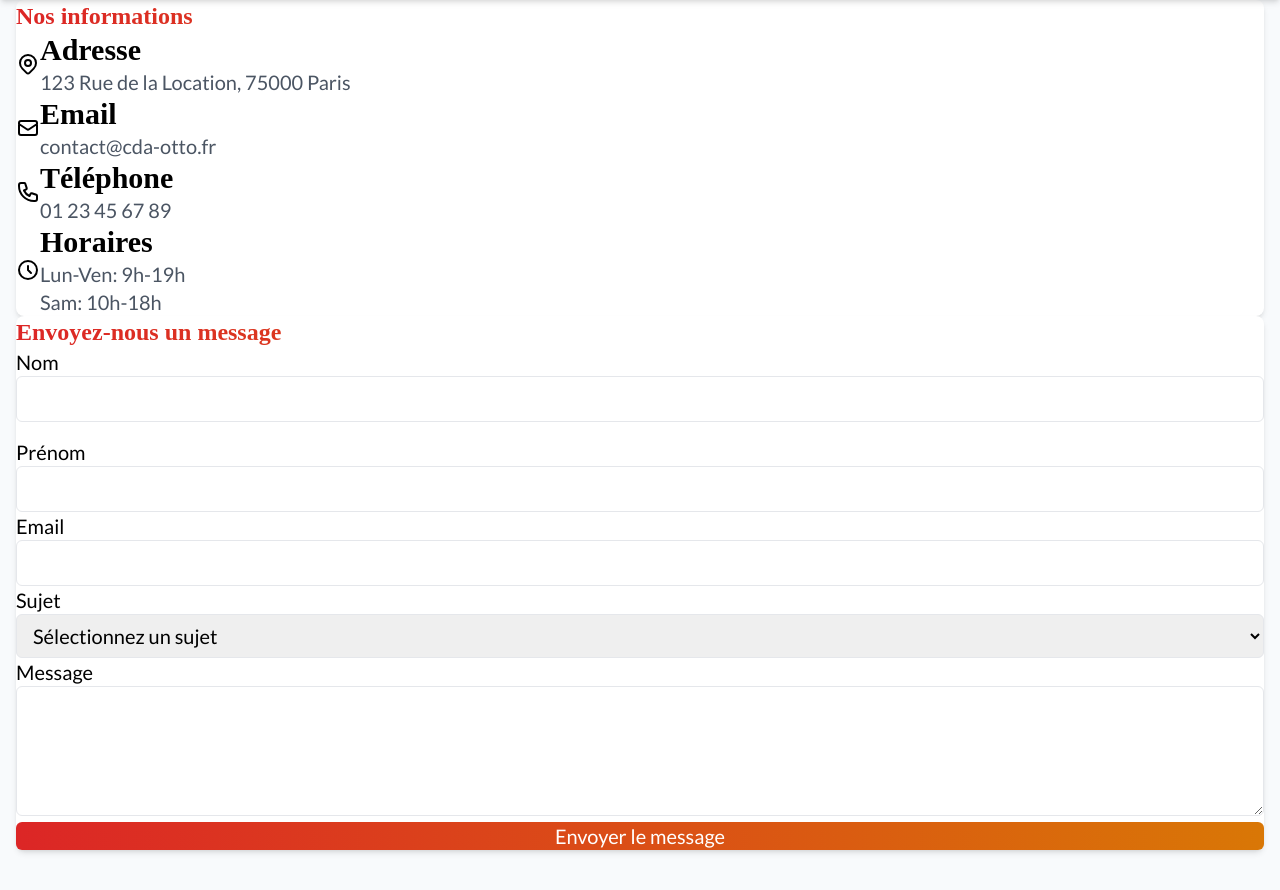
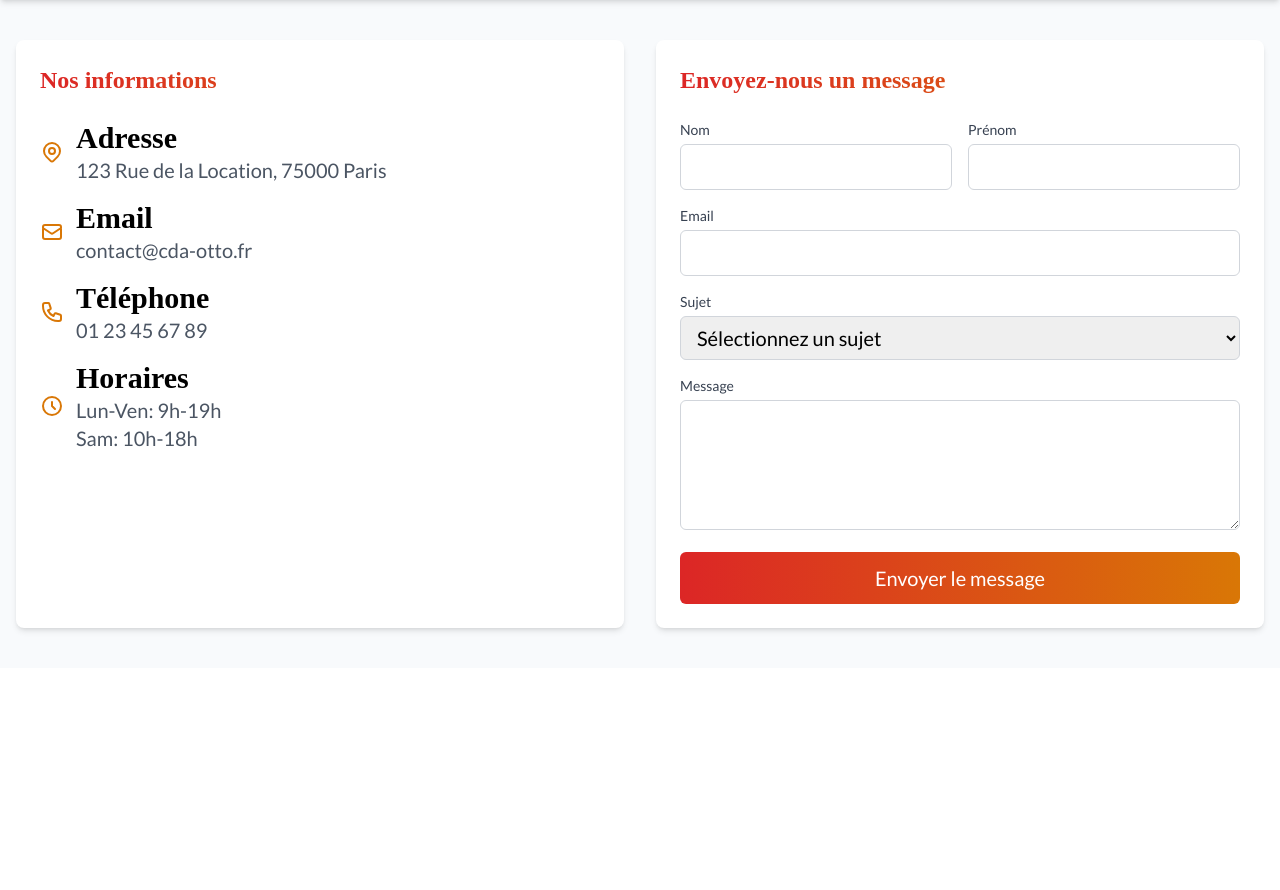
Before and after one commit to MarvinDlls/cda-otto, a PHP site: page /contact in a window 1280 px wide. Shown: the part 213-1103 px from the top of the page. After the commit the page ends 846 px from the top, so only its background shows below. Run offline with PHP 8.4, Linux system fonts and the light colour scheme; some web fonts are replaced.

Commit message:
New output

```diff
--- a/src/assets/css/output.css
+++ b/src/assets/css/output.css
@@ -623,6 +623,34 @@ video {
   margin-top: 1rem;
 }
 
+.mb-4 {
+  margin-bottom: 1rem;
+}
+
+.mb-8 {
+  margin-bottom: 2rem;
+}
+
+.mt-12 {
+  margin-top: 3rem;
+}
+
+.mb-1 {
+  margin-bottom: 0.25rem;
+}
+
+.mb-10 {
+  margin-bottom: 2.5rem;
+}
+
+.mb-6 {
+  margin-bottom: 1.5rem;
+}
+
+.block {
+  display: block;
+}
+
 .flex {
   display: flex;
 }
@@ -679,12 +707,24 @@ video {
   max-width: 80rem;
 }
 
+.max-w-sm {
+  max-width: 24rem;
+}
+
+.max-w-xl {
+  max-width: 36rem;
+}
+
 .flex-1 {
   flex: 1 1 0%;
 }
 
 .grid-cols-1 {
   grid-template-columns: repeat(1, minmax(0, 1fr));
+}
+
+.grid-cols-2 {
+  grid-template-columns: repeat(2, minmax(0, 1fr));
 }
 
 .flex-col {
@@ -719,10 +759,24 @@ video {
   gap: 1rem;
 }
 
+.gap-3 {
+  gap: 0.75rem;
+}
+
+.gap-8 {
+  gap: 2rem;
+}
+
 .space-y-2 > :not([hidden]) ~ :not([hidden]) {
   --tw-space-y-reverse: 0;
   margin-top: calc(0.5rem * calc(1 - var(--tw-space-y-reverse)));
   margin-bottom: calc(0.5rem * var(--tw-space-y-reverse));
+}
+
+.space-y-4 > :not([hidden]) ~ :not([hidden]) {
+  --tw-space-y-reverse: 0;
+  margin-top: calc(1rem * calc(1 - var(--tw-space-y-reverse)));
+  margin-bottom: calc(1rem * var(--tw-space-y-reverse));
 }
 
 .rounded-full {
@@ -772,6 +826,11 @@ video {
   border-color: rgb(229 231 235 / var(--tw-border-opacity, 1));
 }
 
+.border-gray-300 {
+  --tw-border-opacity: 1;
+  border-color: rgb(209 213 219 / var(--tw-border-opacity, 1));
+}
+
 .bg-slate-100 {
   --tw-bg-opacity: 1;
   background-color: rgb(241 245 249 / var(--tw-bg-opacity, 1));
@@ -780,6 +839,11 @@ video {
 .bg-white {
   --tw-bg-opacity: 1;
   background-color: rgb(255 255 255 / var(--tw-bg-opacity, 1));
+}
+
+.bg-gray-100 {
+  --tw-bg-opacity: 1;
+  background-color: rgb(243 244 246 / var(--tw-bg-opacity, 1));
 }
 
 .bg-gradient-to-b {
@@ -851,6 +915,10 @@ video {
   padding: 1rem;
 }
 
+.p-6 {
+  padding: 1.5rem;
+}
+
 .px-3 {
   padding-left: 0.75rem;
   padding-right: 0.75rem;
@@ -864,6 +932,16 @@ video {
 .py-2 {
   padding-top: 0.5rem;
   padding-bottom: 0.5rem;
+}
+
+.px-6 {
+  padding-left: 1.5rem;
+  padding-right: 1.5rem;
+}
+
+.py-3 {
+  padding-top: 0.75rem;
+  padding-bottom: 0.75rem;
 }
 
 .pb-1 {
@@ -926,6 +1004,16 @@ video {
   line-height: 2.25rem;
 }
 
+.text-9xl {
+  font-size: 8rem;
+  line-height: 1;
+}
+
+.text-sm {
+  font-size: 0.875rem;
+  line-height: 1.25rem;
+}
+
 .font-bold {
   font-weight: 700;
 }
@@ -940,6 +1028,10 @@ video {
 
 .font-light {
   font-weight: 300;
+}
+
+.font-medium {
+  font-weight: 500;
 }
 
 .uppercase {
@@ -983,12 +1075,31 @@ video {
   color: rgb(75 85 99 / var(--tw-text-opacity, 1));
 }
 
+.text-gray-800 {
+  --tw-text-opacity: 1;
+  color: rgb(31 41 55 / var(--tw-text-opacity, 1));
+}
+
+.text-amber-600 {
+  --tw-text-opacity: 1;
+  color: rgb(217 119 6 / var(--tw-text-opacity, 1));
+}
+
+.text-gray-700 {
+  --tw-text-opacity: 1;
+  color: rgb(55 65 81 / var(--tw-text-opacity, 1));
+}
+
 .opacity-60 {
   opacity: 0.6;
 }
 
 .opacity-95 {
   opacity: 0.95;
+}
+
+.opacity-75 {
+  opacity: 0.75;
 }
 
 .shadow {
@@ -1026,6 +1137,12 @@ video {
 
 .transition-colors {
   transition-property: color, background-color, border-color, text-decoration-color, fill, stroke;
+  transition-timing-function: cubic-bezier(0.4, 0, 0.2, 1);
+  transition-duration: 150ms;
+}
+
+.transition-shadow {
+  transition-property: box-shadow;
   transition-timing-function: cubic-bezier(0.4, 0, 0.2, 1);
   transition-duration: 150ms;
 }
@@ -1094,6 +1211,12 @@ h1, h2, h3, h4, h5, h6 {
   color: rgb(255 255 255 / var(--tw-text-opacity, 1));
 }
 
+.hover\:shadow-lg:hover {
+  --tw-shadow: 0 10px 15px -3px rgb(0 0 0 / 0.1), 0 4px 6px -4px rgb(0 0 0 / 0.1);
+  --tw-shadow-colored: 0 10px 15px -3px var(--tw-shadow-color), 0 4px 6px -4px var(--tw-shadow-color);
+  box-shadow: var(--tw-ring-offset-shadow, 0 0 #0000), var(--tw-ring-shadow, 0 0 #0000), var(--tw-shadow);
+}
+
 .focus\:bg-slate-50:focus {
   --tw-bg-opacity: 1;
   background-color: rgb(248 250 252 / var(--tw-bg-opacity, 1));
@@ -1102,6 +1225,17 @@ h1, h2, h3, h4, h5, h6 {
 .focus\:outline-none:focus {
   outline: 2px solid transparent;
   outline-offset: 2px;
+}
+
+.focus\:ring-2:focus {
+  --tw-ring-offset-shadow: var(--tw-ring-inset) 0 0 0 var(--tw-ring-offset-width) var(--tw-ring-offset-color);
+  --tw-ring-shadow: var(--tw-ring-inset) 0 0 0 calc(2px + var(--tw-ring-offset-width)) var(--tw-ring-color);
+  box-shadow: var(--tw-ring-offset-shadow), var(--tw-ring-shadow), var(--tw-shadow, 0 0 #0000);
+}
+
+.focus\:ring-amber-500:focus {
+  --tw-ring-opacity: 1;
+  --tw-ring-color: rgb(245 158 11 / var(--tw-ring-opacity, 1));
 }
 
 @media (min-width: 640px) {
@@ -1119,6 +1253,10 @@ h1, h2, h3, h4, h5, h6 {
 
   .sm\:grid-cols-2 {
     grid-template-columns: repeat(2, minmax(0, 1fr));
+  }
+
+  .sm\:flex-row {
+    flex-direction: row;
   }
 
   .sm\:gap-8 {
@@ -1149,6 +1287,15 @@ h1, h2, h3, h4, h5, h6 {
 @media (min-width: 768px) {
   .md\:grid-cols-3 {
     grid-template-columns: repeat(3, minmax(0, 1fr));
+  }
+
+  .md\:grid-cols-2 {
+    grid-template-columns: repeat(2, minmax(0, 1fr));
+  }
+
+  .md\:text-3xl {
+    font-size: 1.875rem;
+    line-height: 2.25rem;
   }
 }
 
```
